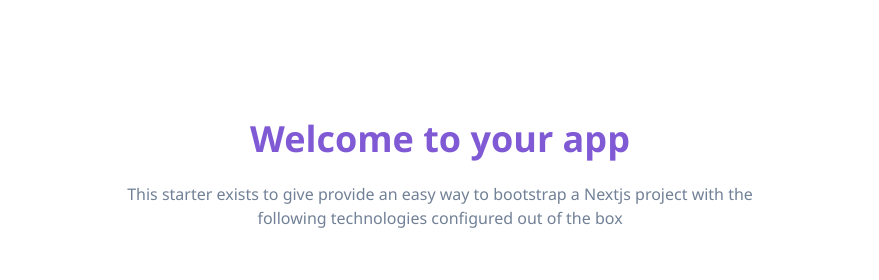
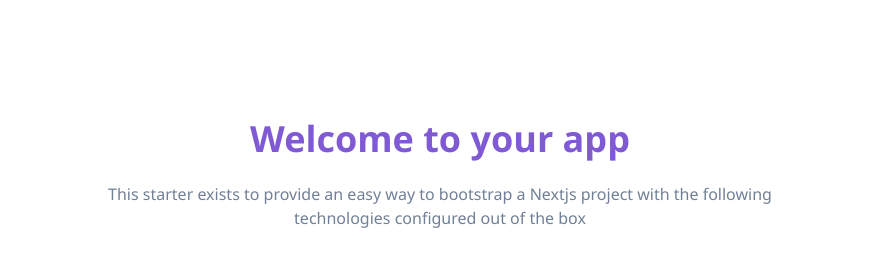
Before and after one commit to frontendtony/next-starter, a Next.js app: page / in a window 1280 px wide. Shown: the top 280 px of the page, without its empty margins (200-1079 px from the left). Built offline with nearby package versions, Linux system fonts and the light colour scheme.

Commit message:
fix typo in landing page

```diff
--- a/src/pages/index.tsx
+++ b/src/pages/index.tsx
@@ -7,8 +7,8 @@
         Welcome to your app
       </h1>
       <p className="text-center text-gray-600 max-w-2xl">
-        This starter exists to give provide an easy way to bootstrap a Nextjs project with the
-        following technologies configured out of the box
+        This starter exists to provide an easy way to bootstrap a Nextjs project with the following
+        technologies configured out of the box
       </p>
       <div className="md:flex flex-col md:flex-row md:justify-center -mx-3 mt-16 w-full">
         <a
```
